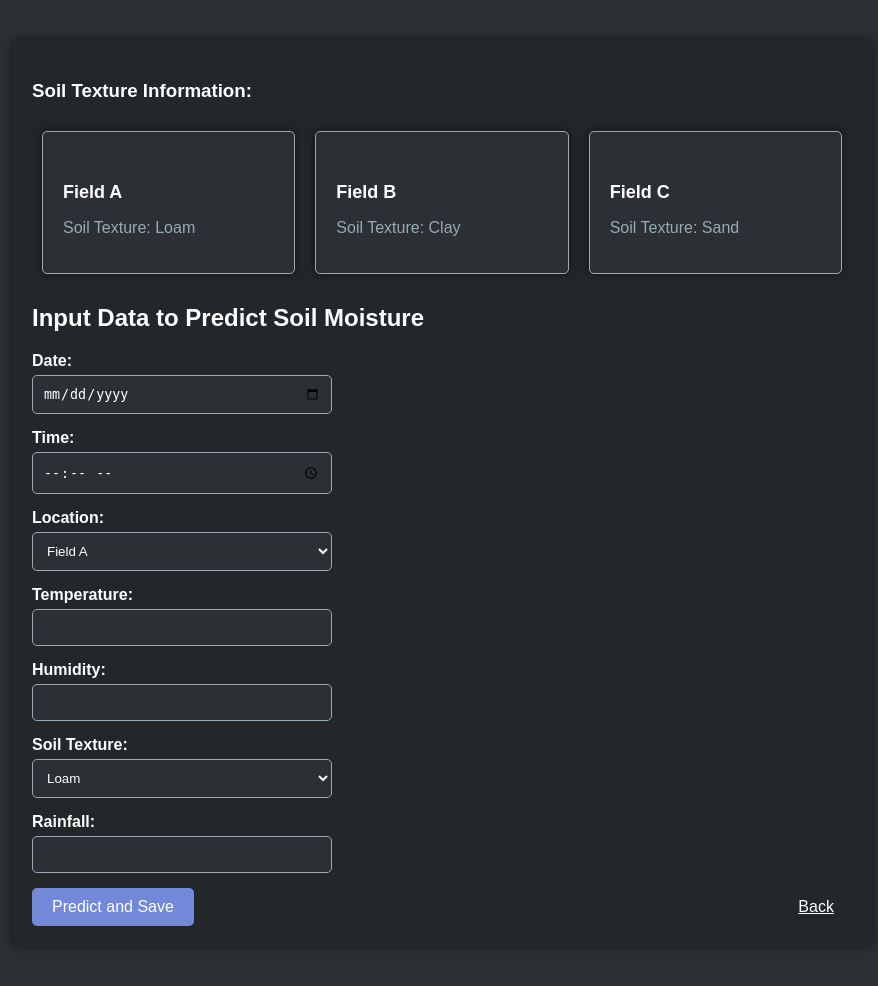
After one commit to AllanOcung/SoilMoistureMonitorApp, a Django app: page /predict/ in a window 1280 px wide. The commit adds this page. Shown: the whole page, without its empty margins (198-1076 px from the left). Run offline with Django 5.2, Linux system fonts and the light colour scheme; the visitor is signed in with stand-in values (Sample User, id 1).

Commit message:
marchine learning

```diff
--- a/Soil_Moisture_Project/Soil_Moisture_App/models.py
+++ b/Soil_Moisture_Project/Soil_Moisture_App/models.py
@@ -14,6 +14,7 @@ class SoilData(models.Model):
     soil_texture = models.CharField(max_length=100)
     rainfall = models.FloatField()
     soil_moisture = models.FloatField()
+    comment = models.CharField(max_length=100, null=True, blank=True)
 
     def __str__(self):
         return f"{self.date} {self.time} - {self.location} - Soil Moisture: {self.soil_moisture}"
--- /dev/null
+++ b/Soil_Moisture_Project/Soil_Moisture_App/static/soil_moisture/css/predict.css
@@ -0,0 +1,103 @@
+body {
+    font-family: Arial, sans-serif;
+    background-color: #2c2f33;
+    color: #ffffff;
+    margin: 0;
+    padding: 0;
+}
+
+.container {
+    width: 100%;
+    max-width: 900px;
+    margin: 0 auto;
+    padding: 20px;
+}
+
+.row {
+    display: flex;
+    flex-wrap: wrap;
+}
+
+.column {
+    flex: 1;
+    padding: 20px;
+}
+
+.content {
+    background-color: #23272a;
+    padding: 20px;
+    border-radius: 5px;
+    box-shadow: 0 0 10px rgba(0, 0, 0, 0.5);
+}
+
+.card-deck {
+    display: flex;
+    justify-content: space-between;
+}
+
+.card {
+    background-color: #2c2f33;
+    border: 1px solid #99aab5;
+    border-radius: 5px;
+    margin: 10px;
+    flex: 1;
+    box-shadow: 0 0 10px rgba(0, 0, 0, 0.5);
+}
+
+.card-body {
+    padding: 20px;
+}
+
+.card-title {
+    font-size: 18px;
+    margin-bottom: 10px;
+    color: #ffffff;
+}
+
+.card-text {
+    font-size: 16px;
+    color: #99aab5;
+}
+
+.form-group {
+    margin-bottom: 15px;
+}
+
+label {
+    display: block;
+    margin-bottom: 5px;
+    font-weight: bold;
+    color: #ffffff;
+}
+
+input[type="date"],
+input[type="time"],
+input[type="number"],
+select {
+    width: 100%;
+    max-width: 300px;
+    padding: 10px;
+    border: 1px solid #99aab5;
+    border-radius: 5px;
+    box-sizing: border-box;
+    background-color: #2c2f33;
+    color: #ffffff;
+}
+
+button.btn {
+    background-color: #7289da;
+    color: #ffffff;
+    padding: 10px 20px;
+    border: none;
+    border-radius: 5px;
+    cursor: pointer;
+    font-size: 16px;
+}
+
+button.btn:hover {
+    background-color: #5a6fbd;
+}
+
+.mt-4 {
+    margin-top: 20px;
+}
--- a/Soil_Moisture_Project/Soil_Moisture_App/templates/soil_moisture/admin/sidebar.html
+++ b/Soil_Moisture_Project/Soil_Moisture_App/templates/soil_moisture/admin/sidebar.html
@@ -28,7 +28,7 @@
             <span class="material-symbols-outlined">show_chart</span>
             <h3>Predictions</h3>
         </a>
-        <a href="#">
+        <a href="{% url 'predict' %}">
             <span class="material-symbols-outlined">upload</span>
             <h3>Upload Data</h3>
         </a>
--- /dev/null
+++ b/Soil_Moisture_Project/Soil_Moisture_App/templates/soil_moisture/predict.html
@@ -0,0 +1,110 @@
+<!DOCTYPE html>
+<html>
+<head>
+    <title>Predict Soil Moisture</title>
+    {% load static %}
+    <link rel="stylesheet" href="{% static 'soil_moisture/css/predict.css' %}">
+</head>
+<body>
+  <div class="container">
+      <div class="row">
+          <div class="column">
+              <div class="content">
+                <div class="mt-4">
+                    <h3>Soil Texture Information:</h3>
+                    <div class="card-deck">
+                        <div class="card">
+                            <div class="card-body">
+                                <h5 class="card-title">Field A</h5>
+                                <p class="card-text">Soil Texture: Loam</p>
+                            </div>
+                        </div>
+                        <div class="card">
+                            <div class="card-body">
+                                <h5 class="card-title">Field B</h5>
+                                <p class="card-text">Soil Texture: Clay</p>
+                            </div>
+                        </div>
+                        <div class="card">
+                            <div class="card-body">
+                                <h5 class="card-title">Field C</h5>
+                                <p class="card-text">Soil Texture: Sand</p>
+                            </div>
+                        </div>
+                    </div>
+                </div>
+
+                  <h2 class="mt-4">Input Data to Predict Soil Moisture</h2>
+                  <form method="POST">
+                      {% csrf_token %}
+                      <div class="form-group">
+                          <label for="date">Date:</label>
+                          <input type="date" class="form-control" name="date" required>
+                      </div>
+                      <div class="form-group">
+                          <label for="time">Time:</label>
+                          <input type="time" class="form-control" name="time" required>
+                      </div>
+                      <div class="form-group">
+                          <label for="location">Location:</label>
+                          <select class="form-control" id="location" name="location" required>
+                              <option value="Field A">Field A</option>
+                              <option value="Field B">Field B</option>
+                              <option value="Field C">Field C</option>
+                          </select>
+                      </div>
+                      <div class="form-group">
+                          <label for="temperature">Temperature:</label>
+                          <input type="number" step="0.1" class="form-control" name="temperature" required>
+                      </div>
+                      <div class="form-group">
+                          <label for="humidity">Humidity:</label>
+                          <input type="number" step="0.1" class="form-control" name="humidity" required>
+                      </div>
+                      <div class="form-group">
+                          <label for="soil_texture">Soil Texture:</label>
+                          <select class="form-control" id="soil_texture" name="soil_texture" required>
+                              <option value="Loam">Loam</option>
+                              <option value="Clay">Clay</option>
+                              <option value="Sand">Sand</option>
+                          </select>
+                      </div>
+                      <div class="form-group">
+                          <label for="rainfall">Rainfall:</label>
+                          <input type="number" step="0.1" class="form-control" name="rainfall" required>
+                      </div>
+                      <button type="submit" class="btn">Predict and Save</button>
+                      <a href="{% url 'home' %}"  style ="padding-left:600px; color:white;"class="btn">Back</a>
+                  </form>
+                  {% if prediction %}
+                      <h3 class="mt-4">Prediction:</h3>
+                      <p>Predicted Soil Moisture: {{ prediction }}</p>
+                      <p>Comment: {{ comment }}</p>
+                  {% endif %}
+              </div>
+          </div>
+      </div>
+  </div>
+
+  <script>
+    document.addEventListener('DOMContentLoaded', function() {
+        const locationField = document.getElementById('location');
+        const soilTextureField = document.getElementById('soil_texture');
+
+        const soilTextures = {
+            'Field A': 'Loam',
+            'Field B': 'Clay',
+            'Field C': 'Sand'
+        };
+
+        locationField.addEventListener('change', function() {
+            const selectedLocation = locationField.value;
+            soilTextureField.value = soilTextures[selectedLocation];
+        });
+
+        // Trigger change event to set initial soil texture based on the default location
+        locationField.dispatchEvent(new Event('change'));
+    });
+  </script>
+</body>
+</html>
--- a/Soil_Moisture_Project/Soil_Moisture_App/urls.py
+++ b/Soil_Moisture_Project/Soil_Moisture_App/urls.py
@@ -12,6 +12,7 @@ urlpatterns = [
         path('logout/', views.logout, name='logout'),
         path('home/', views.home, name='home'),
         path('main/', views.main, name='main'),
+        path('predict/', views.predict, name='predict'),
 
 
    ]
--- a/Soil_Moisture_Project/Soil_Moisture_App/views.py
+++ b/Soil_Moisture_Project/Soil_Moisture_App/views.py
@@ -21,6 +21,11 @@ from django.utils import timezone
 # API
 import requests
 from django.conf import settings
+
+from django.shortcuts import render
+import joblib
+import pandas as pd
+
 
 
 # Create your Views here:
@@ -73,7 +78,6 @@ def logout(request):
 
 
 @login_required_custom
-@admin_only
 def home(request):
     # Fetch Users
     users = User.objects.all()
@@ -202,3 +206,60 @@ def get_weather_forecast(city):
     response = requests.get(base_url, params=params)
     data = response.json()
     return data
+
+# Machine Learning Model
+@login_required_custom
+def predict(request):
+    if request.method == 'POST':
+        # Get data from the form
+        date = request.POST.get('date')
+        time = request.POST.get('time')
+        location = request.POST.get('location')
+        temperature = float(request.POST.get('temperature'))
+        humidity = float(request.POST.get('humidity'))
+        soil_texture = request.POST.get('soil_texture')
+        rainfall = float(request.POST.get('rainfall'))
+
+
+
+        # Load the model and scaler
+        model = joblib.load(r'C:\Users\CISSYLINE\Desktop\Training\random_forest_model.pkl')
+        scaler = joblib.load(r'C:\Users\CISSYLINE\Desktop\Training\randomScaler.pkl')
+
+        # Prepare the data for prediction
+        new_data = pd.DataFrame({
+            'temperature': [temperature],
+            'humidity': [humidity]
+        })
+        new_data_scaled = scaler.transform(new_data)
+
+        # Make prediction
+        prediction = model.predict(new_data_scaled)[0]
+        prediction = round(prediction, 4)
+
+        # Determine the comment based on the predicted soil moisture
+        if prediction < 0.3:
+            comment = 'Soil  dry'
+        elif 0.3<= prediction <= 0.35:
+            comment = 'Soil moisture moderate'
+        else:
+            comment = 'Soil wet'
+
+        # Save prediction and comment to the database
+        SoilData.objects.create(
+            date=date,
+            time=time,
+            location=location,
+            temperature=temperature,
+            humidity=humidity,
+            soil_texture=soil_texture,
+            rainfall=rainfall,
+            soil_moisture=prediction,
+            comment=comment
+        )
+
+        # Return the prediction and comment
+        return render(request, 'soil_moisture/result.html', {'prediction': prediction, 'comment': comment})
+
+    else:
+     return render(request, 'soil_moisture/predict.html')
```
Also changed, not shown: Soil_Moisture_Project/Soil_Moisture_App/templates/soil_moisture/result.html (added, +36 -0 lines).
